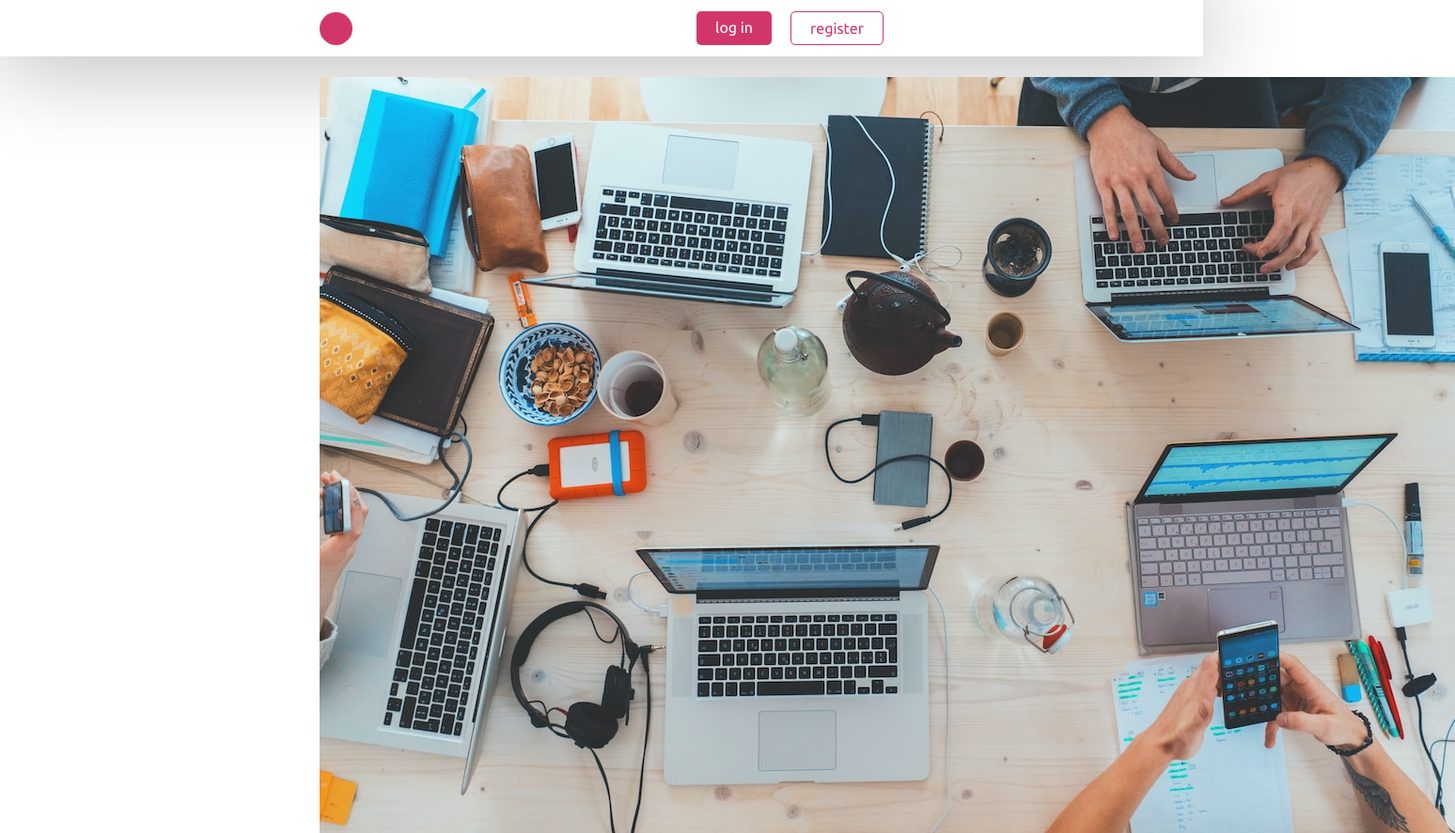
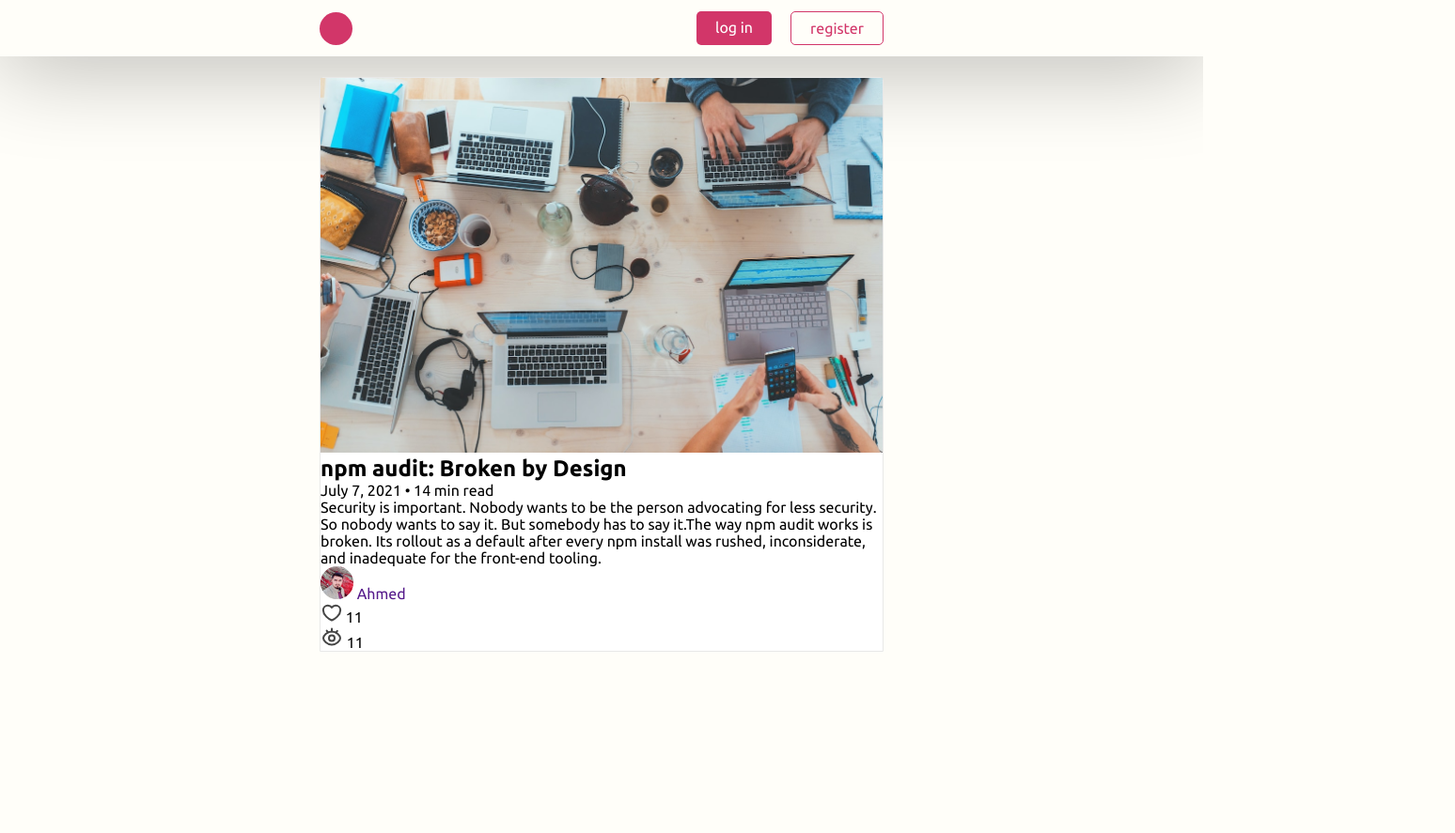
Before and after one commit to Lida0615/blog2, a plain HTML site: page article.html in a window 1280 px wide. Shown: the top 887 px of the page at 94% size, 1548 px wide, since content can reach past the window. After the commit the page ends 800 px from the top, so only its background shows below. Drawn offline with Linux system fonts and the light colour scheme.

Commit message:
second commit

```diff
--- a/article.html
+++ b/article.html
@@ -24,11 +24,38 @@
         <div class="container">
             <div class="article">
                 <img src="./assets/img/post-img.jfif" alt="">
-                <h2>npm audit: Broken by Design
-                </h2>
-                <div class="article_date">
-                    July 7, 2021 • 14 min read
+                <div class="article_wrap">
 
+                    <h2>npm audit: Broken by Design
+                    </h2>
+                    <div class="article_date">
+                        July 7, 2021 • 14 min read
+
+                    </div>
+                    <p>Security is important. Nobody wants to be the person advocating for less security. So nobody
+                        wants to say it. But somebody has to say it.The way npm audit works is broken. Its rollout as a
+                        default after every npm install was rushed, inconsiderate, and inadequate for the front-end
+                        tooling.
+                    </p>
+                    <div class="article_wrap__data">
+                        <div class="article_wrap__data__user">
+
+                            <img src="./assets/img/user.png" alt="">
+
+                            <a href="">Ahmed</a>
+                        </div>
+                        <div class="article_wrap__data__right">
+                            <div class="article_wrap__data__right__likes">
+                                <img src="./assets/svg/like.svg" alt="">
+                                <span>11</span>
+                            </div>
+                            <div class="article_wrap__data__right__watch">
+                                <img src="./assets/svg/eyes.svg" alt="">
+                                <span>11</span>
+                            </div>
+
+                        </div>
+                    </div>
                 </div>
             </div>
         </div>
--- /dev/null
+++ b/css/article.css
@@ -0,0 +1,8 @@
+.article{
+    border-radius: 5px 5px 0px 0px;
+border: 1px solid #E8E8E8;
+background: #FFF;
+}
+.article >img{
+    width: 100%;
+}
--- a/css/style.css
+++ b/css/style.css
@@ -1,6 +1,7 @@
 @import url('https://fonts.googleapis.com/css2?family=Ubuntu:wght@300;400;500;700&display=swap');
 @import url('../css/header.css');
 @import url('../css/main.css');
+@import url('../css/article.css');
 :root{
     --pink: #D23669;
 }
@@ -11,6 +12,7 @@
 }
 body{
     font-family: "Ubuntu";
+    background: #FFFEF9;
 }
 ol,ul{
     list-style-type: none;
```
Also changed, not shown: index.html (+1 -1 lines), assets/img/user.png (added), assets/svg/eyes.svg (added), assets/svg/like.svg (added).
